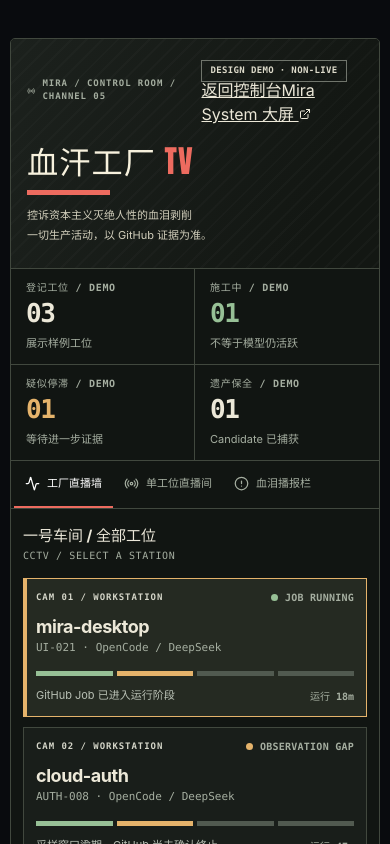
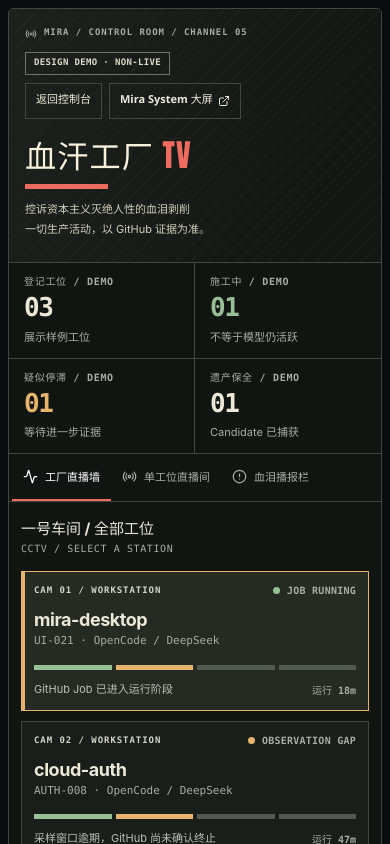
Before and after one commit to uichat-mira/control-room, a React (Vite) app: page /factory in a window 390 px wide. Shown: the top 844 px of the page. Built offline with nearby package versions, Linux system fonts and the light colour scheme.

Commit message:
style(factory): give TV dedicated wide-screen shell parallel to system wall

```diff
--- a/src/factory-tv.css
+++ b/src/factory-tv.css
@@ -1,3 +1,34 @@
+/* Full-screen display mode, on the same route tier as /wall. */
+.wall-shell.factory-screen {
+  width: min(1680px, calc(100% - 40px));
+  padding-top: 20px;
+}
+.factory-screen .factory-tv { margin-top: 0; }
+.factory-masthead-actions {
+  display: flex;
+  align-items: center;
+  flex-wrap: wrap;
+  justify-content: flex-end;
+  gap: 8px 15px;
+}
+.factory-display-switch {
+  display: inline-flex;
+  align-items: center;
+  gap: 7px;
+}
+.factory-display-switch a {
+  display: inline-flex;
+  align-items: center;
+  gap: 5px;
+  border: 1px solid var(--ft-edge);
+  min-height: 32px;
+  padding: 5px 10px;
+  color: var(--ft-text);
+  font: 630 11px/1.35 ui-sans-serif, system-ui, sans-serif;
+  text-decoration: none;
+}
+.factory-display-switch a:hover { border-color: var(--ft-amber); background: var(--ft-elevated); }
+
 /* Factory TV is an intentionally contained industrial channel inside Control Room.
    It never modifies the existing app-wide theme or the operational /wall view. */
 .factory-tv {
@@ -375,7 +406,12 @@
   .factory-detail-side { min-height: 260px; }
 }
 @media (max-width: 650px) {
-  .factory-tv { margin-top: 16px; }
+  .wall-shell.factory-screen { width: calc(100% - 16px); padding-top: 8px; }
+  .factory-masthead-top { flex-direction: column; align-items: flex-start; gap: 12px; }
+  .factory-masthead-actions { width: 100%; justify-content: space-between; align-items: flex-start; }
+  .factory-display-switch { flex-wrap: wrap; }
+  .factory-display-switch a { min-height: 36px; }
+  .factory-tv { margin-top: 0; }
   .factory-masthead { padding: 18px 16px; }
   .factory-masthead-main { align-items: flex-start; flex-direction: column; gap: 11px; }
   .factory-masthead-main p { text-align: left; font-size: 11px; }
```
